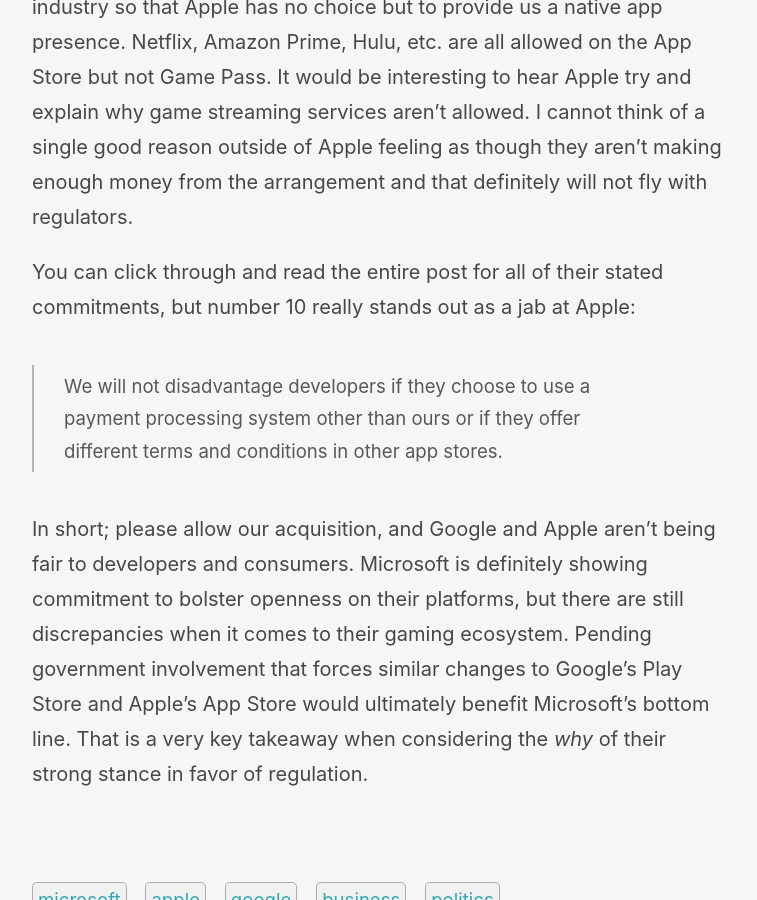
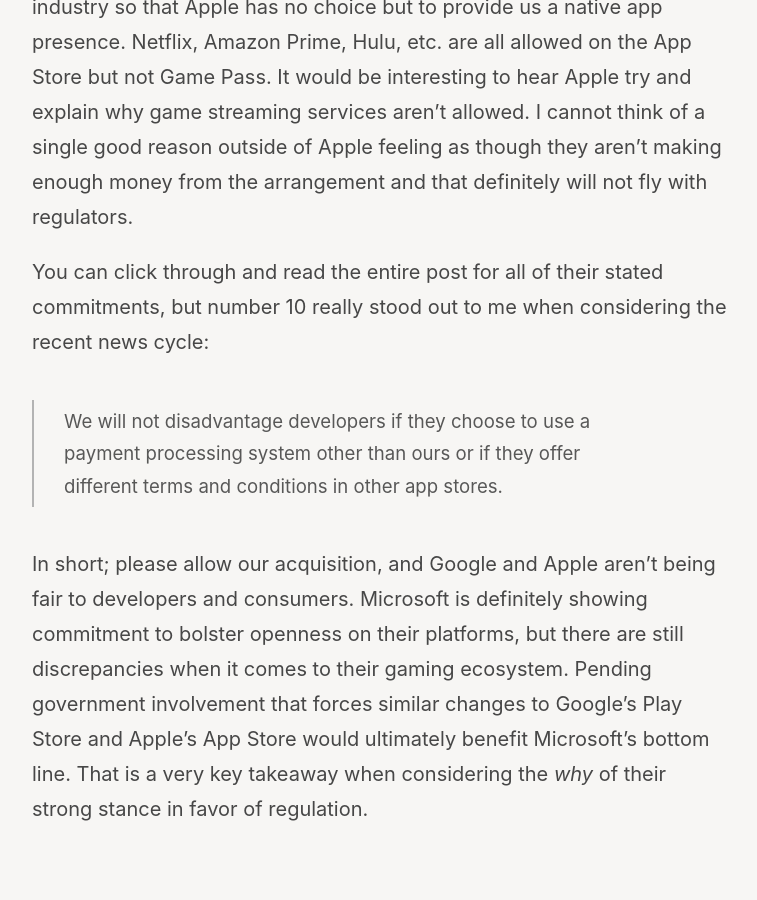
Before and after one commit to wertercatt/tooters, a Jekyll site: the page built from _posts/2022-02-10-open-app-store-principles.md, in a window 1280 px wide and 900 px high, scrolled down 3096 px. Shown: the whole window, without its empty margins (258-1015 px from the left). Built offline with Jekyll 4.4.1, drawn with Linux system fonts in a browser that asks for light colours.

Commit message:
Update 2022-02-10-open-app-store-principles.md

```diff
--- a/_posts/2022-02-10-open-app-store-principles.md
+++ b/_posts/2022-02-10-open-app-store-principles.md
@@ -24,7 +24,7 @@
 
 Put even more simply, Apple [doesn't allow](https://9to5mac.com/2021/12/09/microsoft-tried-to-negotiate-with-apple-to-release-xbox-exclusive-games-on-app-store/) video game streaming services like Microsoft's Xbox Game Pass on their App Store so please regulate the industry so that Apple has no choice but to provide us a native app presence. Netflix, Amazon Prime, Hulu, etc. are all allowed on the App Store but not Game Pass. It would be interesting to hear Apple try and explain why game streaming services aren't allowed. I cannot think of a single good reason outside of Apple feeling as though they aren't making enough money from the arrangement and that definitely will not fly with regulators.
 
-You can click through and read the entire post for all of their stated commitments, but number 10 really stands out as a jab at Apple:
+You can click through and read the entire post for all of their stated commitments, but number 10 really stood out to me when considering the recent news cycle:
 
 >We will not disadvantage developers if they choose to use a payment processing system other than ours or if they offer different terms and conditions in other app stores.
 
```
